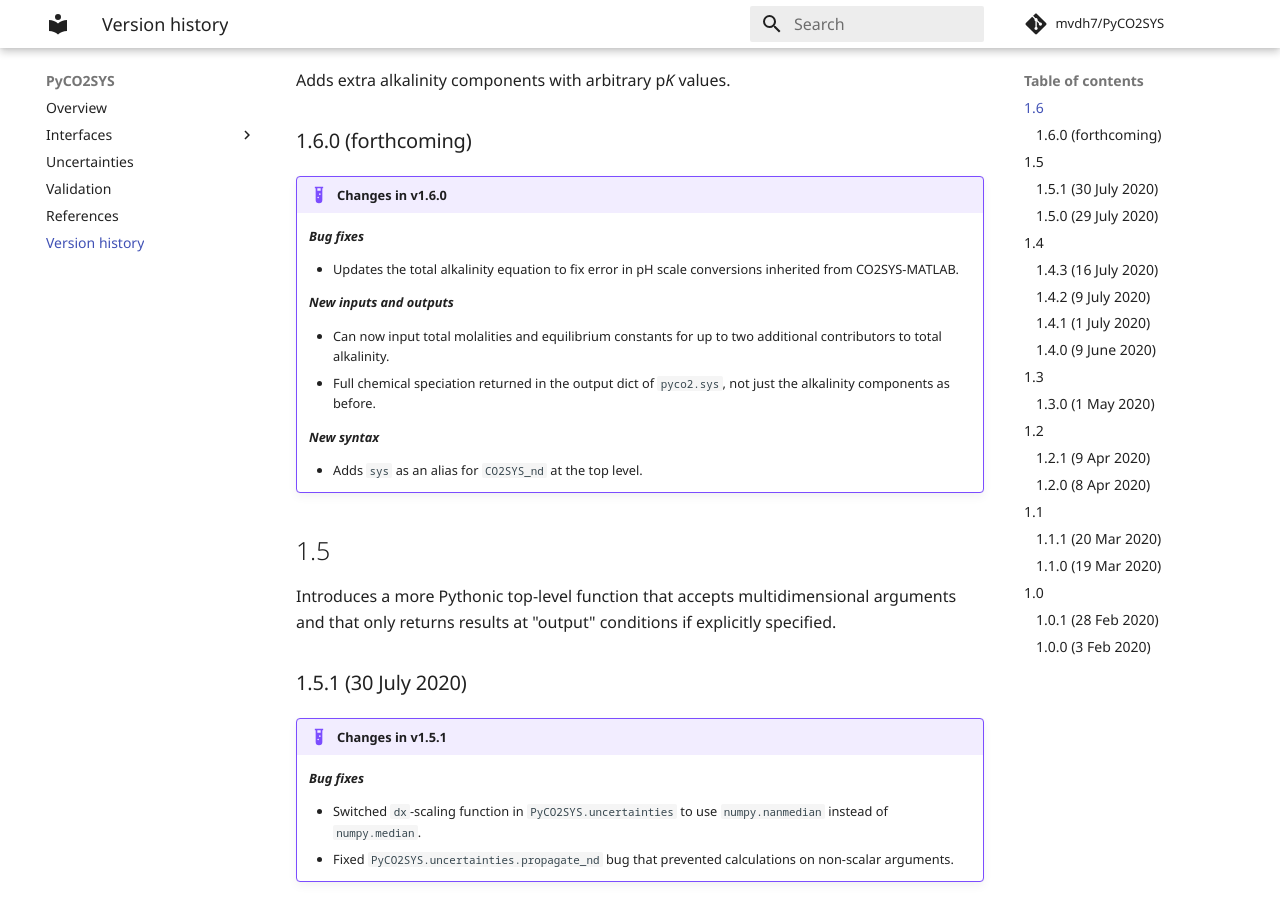
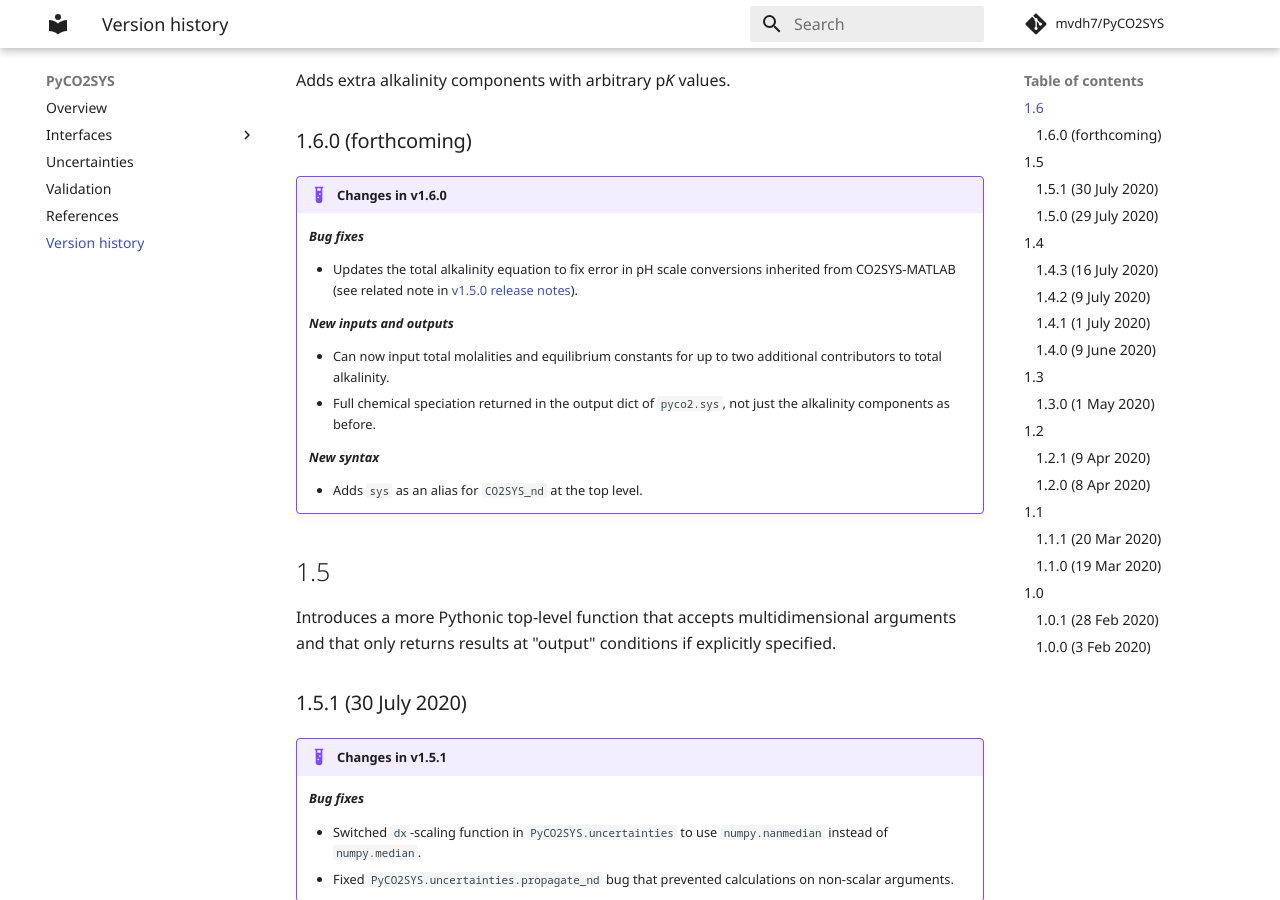
Before and after one commit to mvdh7/PyCO2SYS, an MkDocs documentation site: the page built from docs/versions.md, in a window 1280 px wide and 900 px high, scrolled down 835 px. Built offline with MkDocs 1.6.1 and Material for MkDocs 9.7.7, drawn with Linux system fonts in a browser that asks for light colours; formulas are drawn with MathJax 3; comment, search, counter and statistics services are not loaded.

Commit message:
Note v1.5.0 inheritance

```diff
--- a/docs/versions.md
+++ b/docs/versions.md
@@ -35,7 +35,7 @@ Adds extra alkalinity components with arbitrary p*K* values.
 
     ***Bug fixes***
 
-    * Updates the total alkalinity equation to fix error in pH scale conversions inherited from CO2SYS-MATLAB.
+    * Updates the total alkalinity equation to fix error in pH scale conversions inherited from CO2SYS-MATLAB (see related note in [v1.5.0 release notes](#150-29-july-2020)).
 
     ***New inputs and outputs***
 
```
